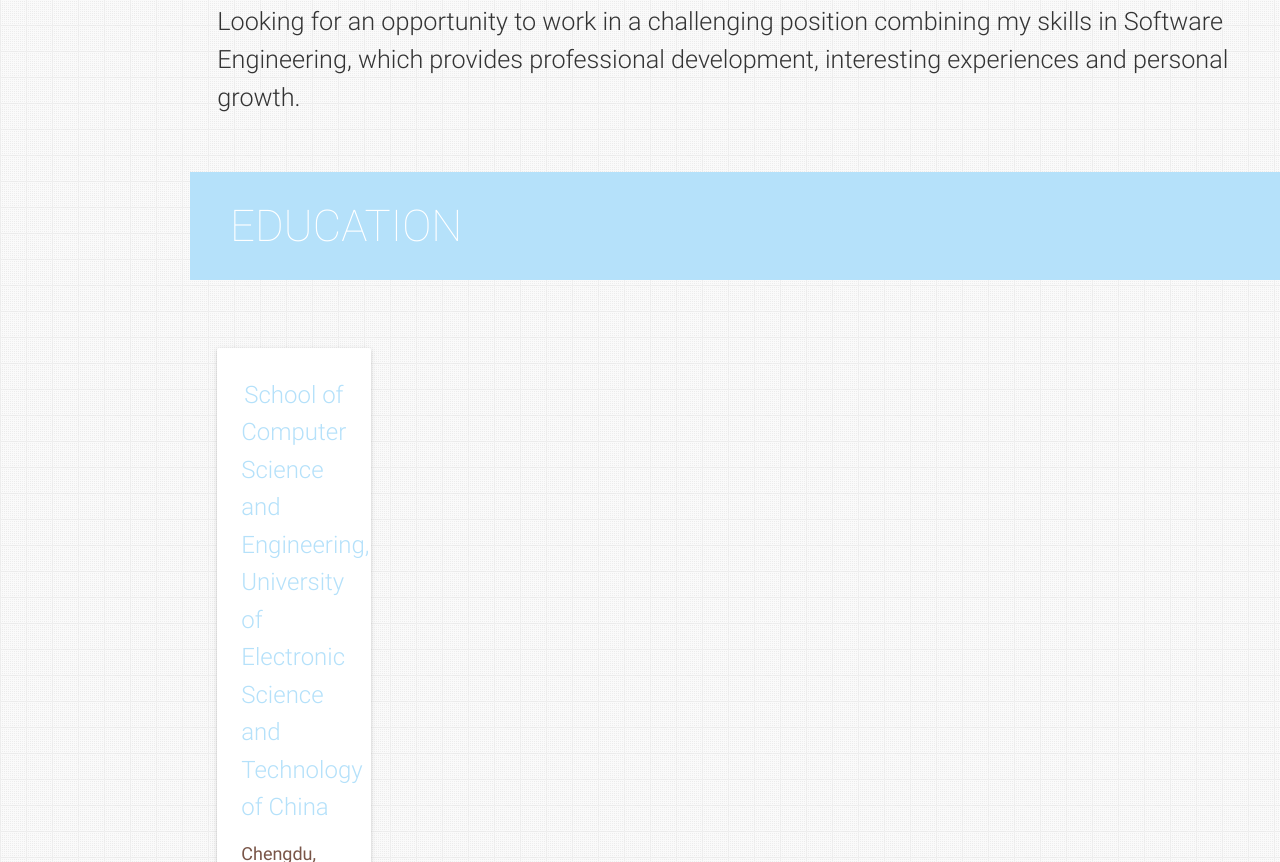
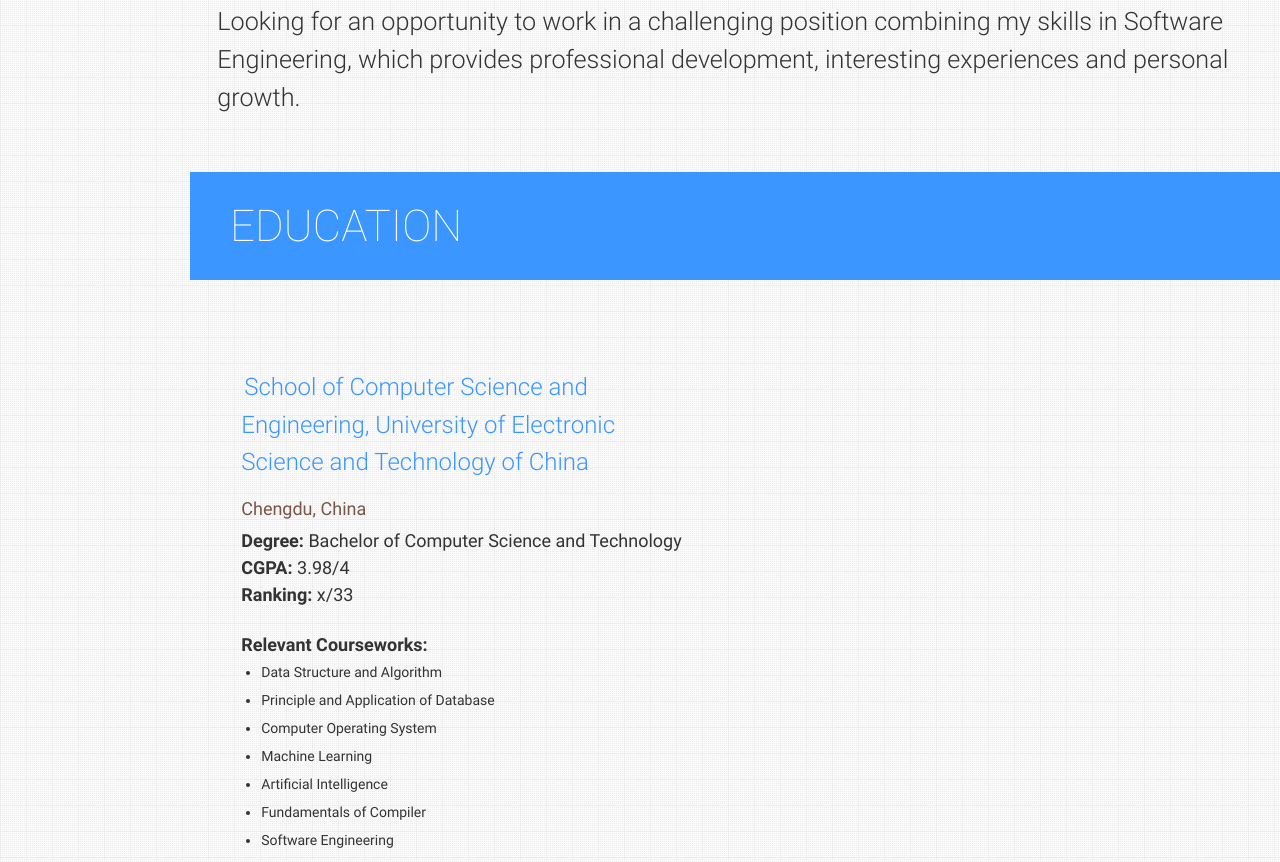
Before and after one commit to xxxbrem/xxxbrem.github.io, a plain HTML site: page index.html in a window 1280 px wide. Shown: the part 1431-2293 px from the top of the page. Drawn offline with nearby package versions, Linux system fonts and the light colour scheme.

Commit message:
Initial commit

```diff
--- a/assets/css/style.css
+++ b/assets/css/style.css
@@ -238,7 +238,7 @@ ul.side-nav li {
 
 ul.side-nav.fixed a {
   box-sizing: content-box;
-  color: rgb(16, 202, 56);
+  color: rgb(61, 214, 222);
   display: block;
   line-height: 100%;
   padding: 10px 0 12px;
@@ -550,7 +550,7 @@ small {
 /* main .teal-text */
 
 .teal-text {
-  color: #b5e1fa !important;
+  color: #3b96ff !important;
 }
 
 /* .teal-text {
@@ -560,7 +560,7 @@ small {
 /* .teal */
 
 .teal {
-  background-color: #b5e1fa !important;
+  background-color: #3b96ff !important;
 }
 
 /* .teal {
--- a/index.html
+++ b/index.html
@@ -337,8 +337,8 @@
 
 
           </div> -->
-          <div class="col s12 m2">
-            <div class="card">
+          <div class="card">
+            <div class="col s12 m6 l6">
               <div class="card-content">
                 <p>
                   <span class="card-title"><a href="https://www.en.scse.uestc.edu.cn/" target="_blank" class="teal-text hoverline">School of Computer Science and Engineering, University of Electronic Science and Technology of China</a></span>
```
